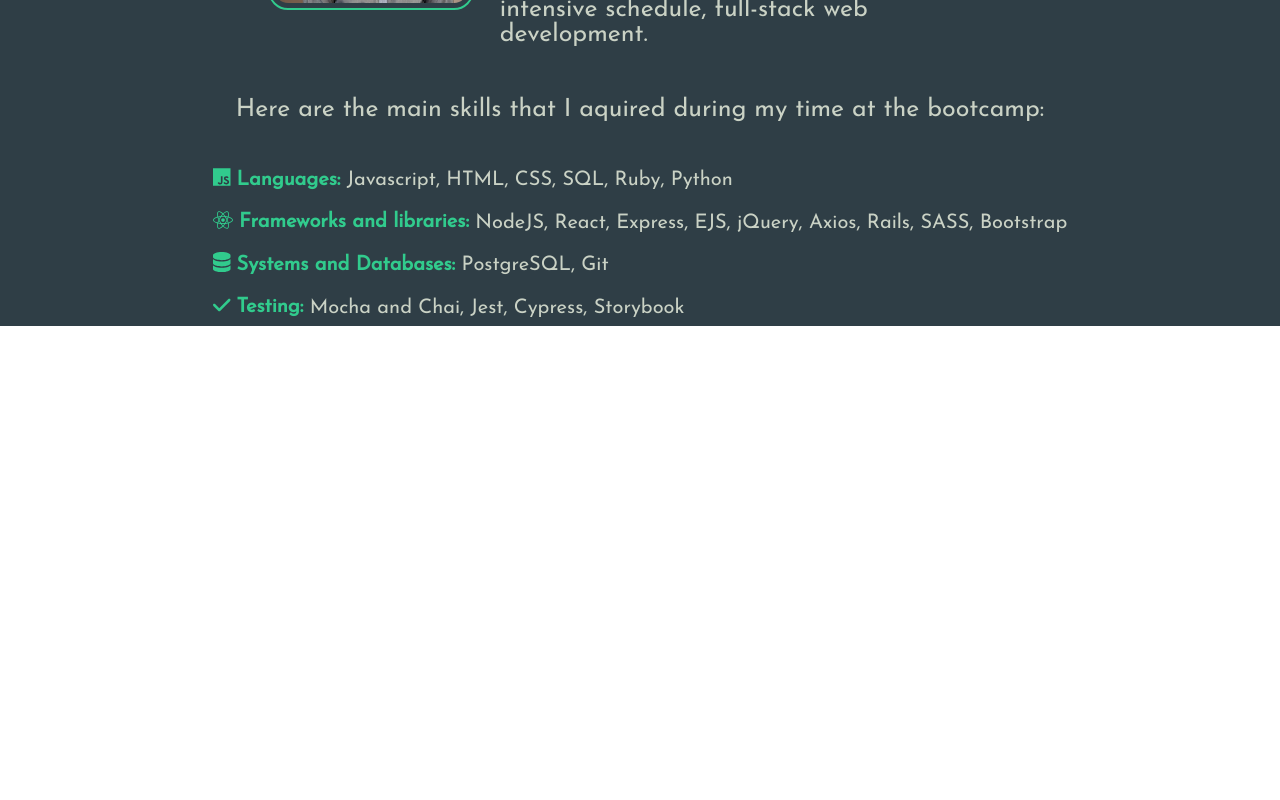
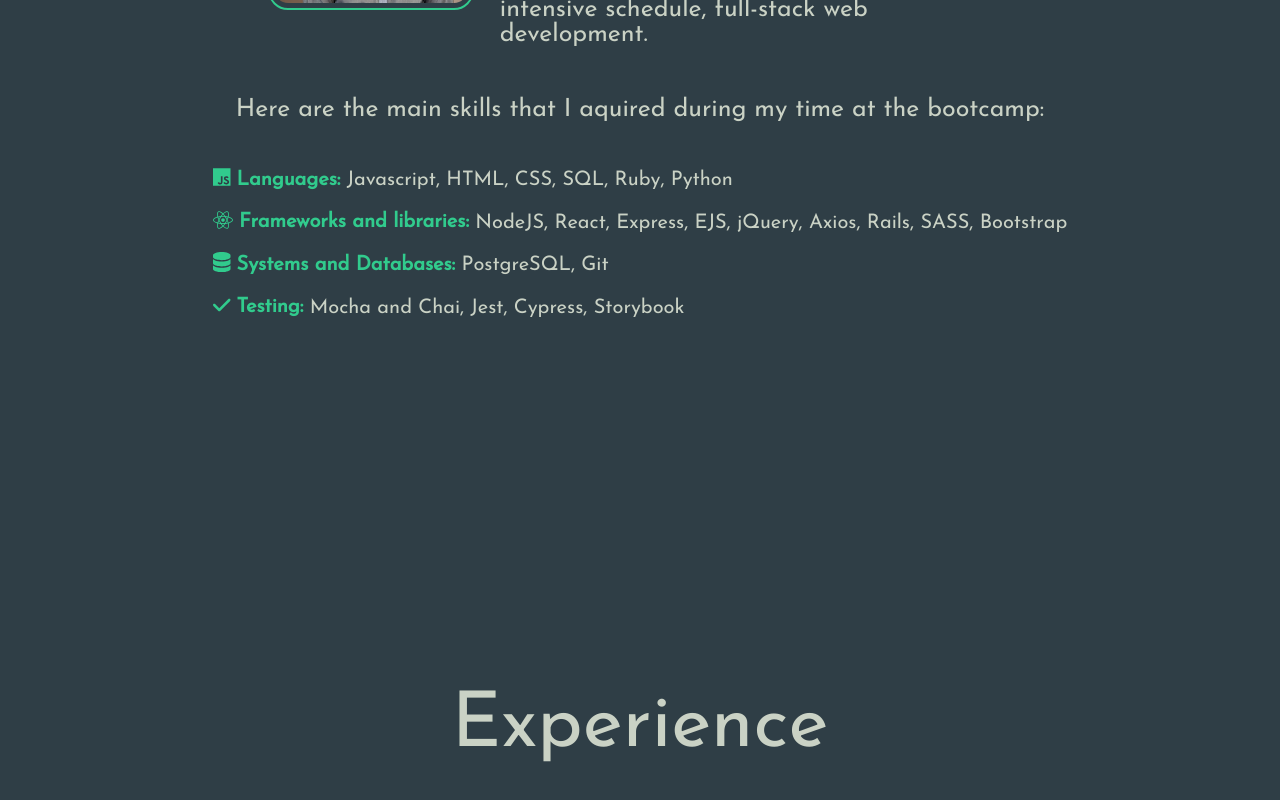
Before and after one commit to bulabd/Portfolio, a React (Create React App) app: page / in a window 1280 px wide. Shown: the part 1274-2074 px from the top of the page. Before the commit the page ends 1611 px from the top, so only its background shows below. Built offline with nearby package versions, Linux system fonts and the light colour scheme.

Commit message:
Add experience section

```diff
--- /dev/null
+++ b/src/components/Main/Experience.css
@@ -0,0 +1,11 @@
+.experience {
+  display: flex;
+  flex-direction: column;
+  justify-content: center;
+  align-items: center;
+  height: 100vh;
+}
+
+.myExperience {
+  font-size: 6vw;
+}
--- /dev/null
+++ b/src/components/Main/Experience.js
@@ -0,0 +1,9 @@
+import './Experience.css';
+
+export default function Experience() {
+  return (
+    <div id='experience' className='experience'>
+      <p className='myExperience'>Experience</p>
+    </div>
+  );
+}
--- a/src/components/Main/Main.js
+++ b/src/components/Main/Main.js
@@ -1,12 +1,14 @@
 import './Main.css';
 import Greeting from './Greeting';
 import About from './About.js';
+import Experience from './Experience';
 
 export default function Main() {
   return (
     <div className='main'>
       <Greeting />
       <About />
+      <Experience />
     </div>
   );
 }
--- a/src/components/Navbar.js
+++ b/src/components/Navbar.js
@@ -8,7 +8,7 @@ export default function Navbar() {
       </div>
       <div className='pageLinks'>
         <a className='anchorLink' href="#about">About</a>
-        <a className='anchorLink' href="#">Experience</a>
+        <a className='anchorLink' href="#experience">Experience</a>
         <a className='anchorLink' href="#">Projects</a>
         <a className='anchorLink' href="#">Contact</a>
       </div>
```
